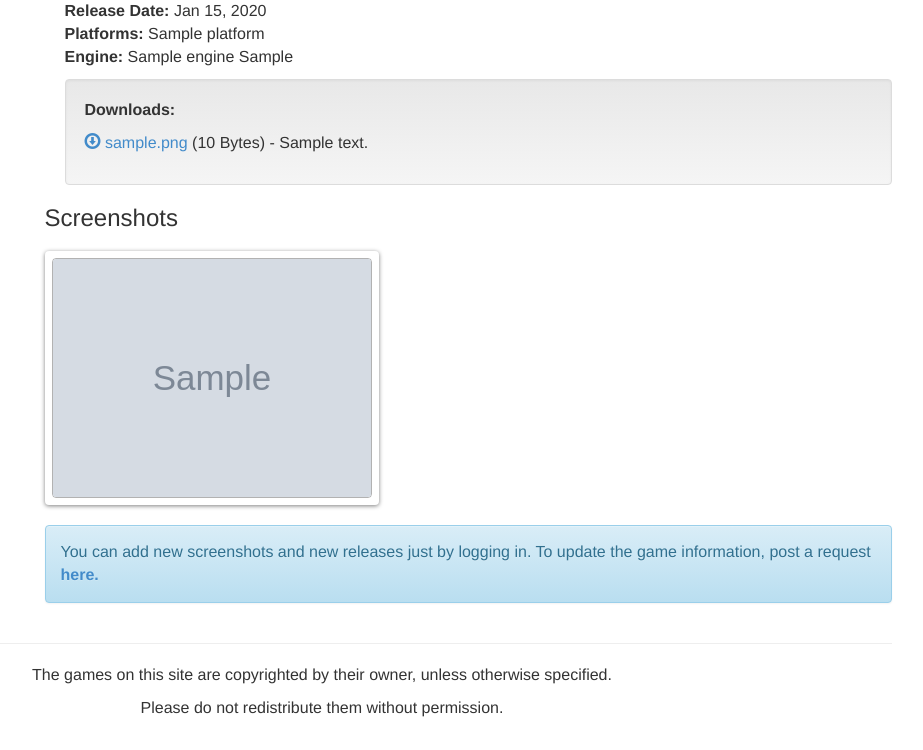
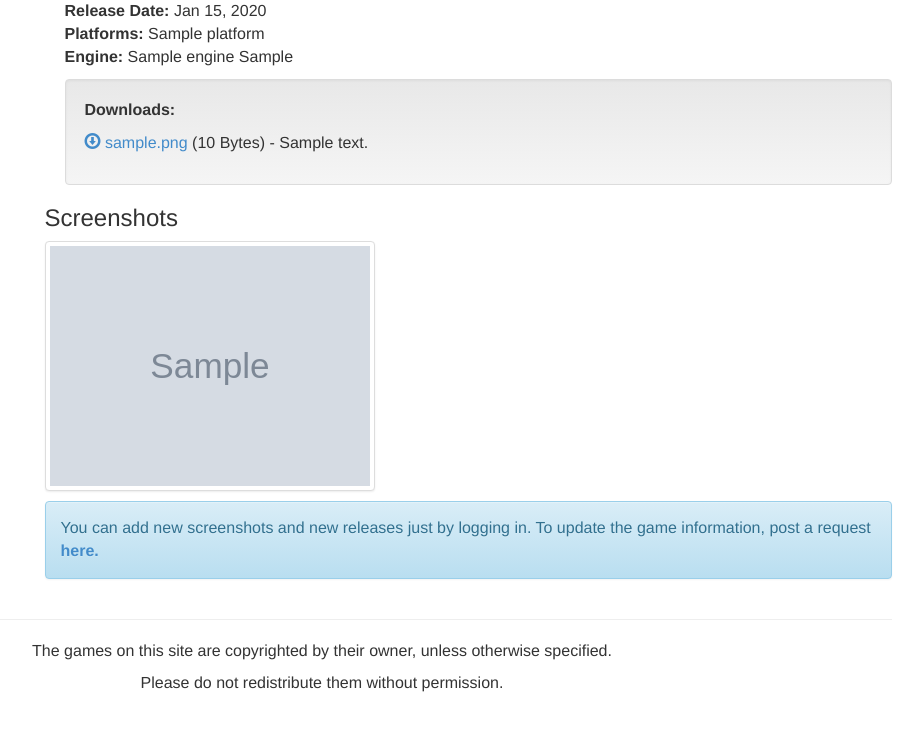
Before and after one commit to renpy/vn-list, a Flask app: template app/templates/game.html in a window 1280 px wide. Shown: the part 471-1221 px from the top of the page, without its empty margins (318-1241 px from the left). After the commit the page ends 1163 px from the top, so only its background shows below. Run offline with Flask 2, Linux system fonts and the light colour scheme; tables that the repository leaves empty hold one stand-in row (values such as "Sample post"); the template is opened without the code that fills it: values that come from a table or form of the project are taken from there, most other values are stand-ins (such as "Sample title", 1, 10 or a date in 2020); grey boxes marked "Sample" are stand-in pictures; parts of the project's set-up code (start-up, migrations or seed data) failed here and were passed over; some libraries are stand-ins or nearby versions.

Commit message:
Use boostrap layouts to display screenshots.

```diff
--- a/app/static/css/style_more.css
+++ b/app/static/css/style_more.css
@@ -6,127 +6,6 @@
   margin-right:auto;
   width:70%;
 }
-
-/* images */
-.imageRow {
-  *zoom: 1;
-  margin: 20px 0;
-}
-
-.imageRow:after {
-  content: "";
-  display: table;
-  clear: both;
-}
-
-.imageRow .single {
-  float: left;
-}
-
-.imageRow .single a {
-  float: left;
-  display: block;
-  background: rgba(255, 255, 255, 0.1);
-  padding: 7px;
-  line-height: 1em;
-  -webkit-border-radius: 4px;
-  -moz-border-radius: 4px;
-  -ms-border-radius: 4px;
-  -o-border-radius: 4px;
-  border-radius: 4px;
-  -webkit-box-shadow: 0 1px 4px 0 rgba(0, 0, 0, 0.5);
-  -moz-box-shadow: 0 1px 4px 0 rgba(0, 0, 0, 0.5);
-  box-shadow: 0 1px 4px 0 rgba(0, 0, 0, 0.5);
-  margin-right: 40px;
-  -webkit-transition: all 0.2s ease-out;
-  -moz-transition: all 0.2s ease-out;
-  -ms-transition: all 0.2s ease-out;
-  -o-transition: all 0.2s ease-out;
-  transition: all 0.2s ease-out;
-}
-
-.imageRow .single a img {
-  -webkit-border-radius: 4px;
-  -moz-border-radius: 4px;
-  -ms-border-radius: 4px;
-  -o-border-radius: 4px;
-  border-radius: 4px;
-  border: 1px solid rgba(0, 0, 0, 0.3);
-}
-
-.imageRow .single a:hover {
-  background-color: #4096EE;
-}
-
-.imageRow .set {
-  float: left;
-  background: rgba(255, 255, 255, 0.1);
-  -webkit-border-radius: 4px;
-  -moz-border-radius: 4px;
-  -ms-border-radius: 4px;
-  -o-border-radius: 4px;
-  border-radius: 4px;
-  -webkit-box-shadow: 0 1px 4px 0 rgba(0, 0, 0, 0.5);
-  -moz-box-shadow: 0 1px 4px 0 rgba(0, 0, 0, 0.5);
-  box-shadow: 0 1px 4px 0 rgba(0, 0, 0, 0.5);
-  -webkit-transition: all 0.2s ease-out;
-  -moz-transition: all 0.2s ease-out;
-  -ms-transition: all 0.2s ease-out;
-  -o-transition: all 0.2s ease-out;
-  transition: all 0.2s ease-out;
-}
-
-.imageRow .set:hover {
-  background: rgba(255, 255, 255, 0.2);
-}
-
-.imageRow .set .single a {
-  background: none;
-  -webkit-border-radius: 0;
-  -moz-border-radius: 0;
-  -ms-border-radius: 0;
-  -o-border-radius: 0;
-  border-radius: 0;
-  -webkit-box-shadow: none;
-  -moz-box-shadow: none;
-  box-shadow: none;
-  margin-right: 0;
-}
-
-.imageRow .set .single a:hover {
-  background-color: #4096EE;
-  -webkit-box-shadow: 0 -1px 0 0 rgba(255, 255, 255, 0.2), 0 1px 4px 0 rgba(0, 0, 0, 0.5);
-  -moz-box-shadow: 0 -1px 0 0 rgba(255, 255, 255, 0.2), 0 1px 4px 0 rgba(0, 0, 0, 0.5);
-  box-shadow: 0 -1px 0 0 rgba(255, 255, 255, 0.2), 0 1px 4px 0 rgba(0, 0, 0, 0.5);
-}
-
-.imageRow .set .single.first a {
-  -moz-border-radius-topleft: 4px;
-  -webkit-border-top-left-radius: 4px;
-  -ms-border-top-left-radius: 4px;
-  -o-border-top-left-radius: 4px;
-  border-top-left-radius: 4px;
-  -moz-border-radius-bottomleft: 4px;
-  -webkit-border-bottom-left-radius: 4px;
-  -ms-border-bottom-left-radius: 4px;
-  -o-border-bottom-left-radius: 4px;
-  border-bottom-left-radius: 4px;
-}
-
-.imageRow .set .single.last a {
-  -moz-border-radius-topright: 4px;
-  -webkit-border-top-right-radius: 4px;
-  -ms-border-top-right-radius: 4px;
-  -o-border-top-right-radius: 4px;
-  border-top-right-radius: 4px;
-  -moz-border-radius-bottomright: 4px;
-  -webkit-border-bottom-right-radius: 4px;
-  -ms-border-bottom-right-radius: 4px;
-  -o-border-bottom-right-radius: 4px;
-  border-bottom-right-radius: 4px;
-}
-/* images - end */
-
 
 #userStats { display: block; width: 530px; background-color: #f9f9f9; border: 1px solid #ccc; -moz-border-radius: 5px; -webkit-border-radius: 5px; border-radius: 5px; padding: 12px;
 font-size: 62.5%; font-family: Helvetica, Arial, sans-serif; line-height: 10%;}
--- a/app/templates/game.html
+++ b/app/templates/game.html
@@ -144,23 +144,9 @@
 <a id="screenshots"></a>
 {% if game.screenshots %}
 <h3>Screenshots</h3>
-        <div class="imageRow">
-            <div class="set">
+
 {% for screenshot in game.screenshots %}
-                <div class="single {% if loop.first %}first{% endif %}{% if loop.last %}last{% endif %}">
-                {% if loop.first and game.slug=='doppelganger' %}
-                <a class="fancybox" rel="gallery" href="http://www.youtube.com/watch?v=TxXxDUaN5w0">
-                <div style="position:relative">
-                  <div>
-                    <img src="http://img.youtube.com/vi/TxXxDUaN5w0/hqdefault.jpg" width="320">
-                  </div>
-                  <div style="position:absolute; left:98px; top:54px;">
-                        <img src="/static/play.png">
-                  </div>
-                </div>
-                </a>
-                {% endif %}
-
+<div class="img-thumbnail" alt="" style="margin-right: 10px; margin-bottom: 10px;">
 {% if game.screenshot.approved %}
     {% if screenshot.filename[:11]=="screenshot/" %}
         <a class="fancybox" rel="gallery" href="http://renai.us/site_media/media/screenshot/{{ screenshot.filename[11:] }}"><img src="http://renai.us/site_media/media/screenshot/medium/{{ screenshot.filename[11:] }}" width="320"  alt="{% if  screenshot.caption %}{{ screenshot.caption}}{% else %}{{ game.game_title}} screenshot {{loop.index}}{% endif %}" /></a>
@@ -170,8 +156,7 @@
 {% endif %}
 </div>
 {% endfor %}
-            </div>
-        </div>
+
 {% endif %}
 </div>
 
--- a/app/views.py
+++ b/app/views.py
@@ -698,18 +698,23 @@ def login():
         #password = md5.md5(form.password.data).hexdigest()
 
         user = UserAccount.query.filter(UserAccount.username==form.username.data).first()
-        salt = user.password.split('$')
-        salt = salt[1]
-        #print salt
-        password = 'sha1$'+salt+'$'+hashlib.sha1(salt + form.password.data).hexdigest()
-#        password = hashlib.sha1(form.password.data).hexdigest()
-        user = UserAccount.query.filter(and_(UserAccount.username==form.username.data, UserAccount.password==password)).first()
+
+        if user is not None:
+
+            salt = user.password.split('$')
+            salt = salt[1]
+            #print salt
+            password = 'sha1$'+salt+'$'+hashlib.sha1(salt + form.password.data).hexdigest()
+    #        password = hashlib.sha1(form.password.data).hexdigest()
+            user = UserAccount.query.filter(and_(UserAccount.username==form.username.data, UserAccount.password==password)).first()
+
         if not user:
             error = 'Invalid username or password.'
         else:
             login_user(user, remember = form.remember_me.data)
             flash("Logged in successfully.")
             return redirect(request.args.get("next") or url_for("index"))
+
     return render_template('login.html', form=form, formoid=formoid, help_email=ADMINS[0], error=error, navigation=return_navigation(), providers = app.config['OPENID_PROVIDERS'], site_data=site_data())
 
 @oid.after_login
```
Also changed, not shown: app/templates/add_screenshot.html (+13 -21 lines). Lines whose indentation alone changed are shown as unchanged.
